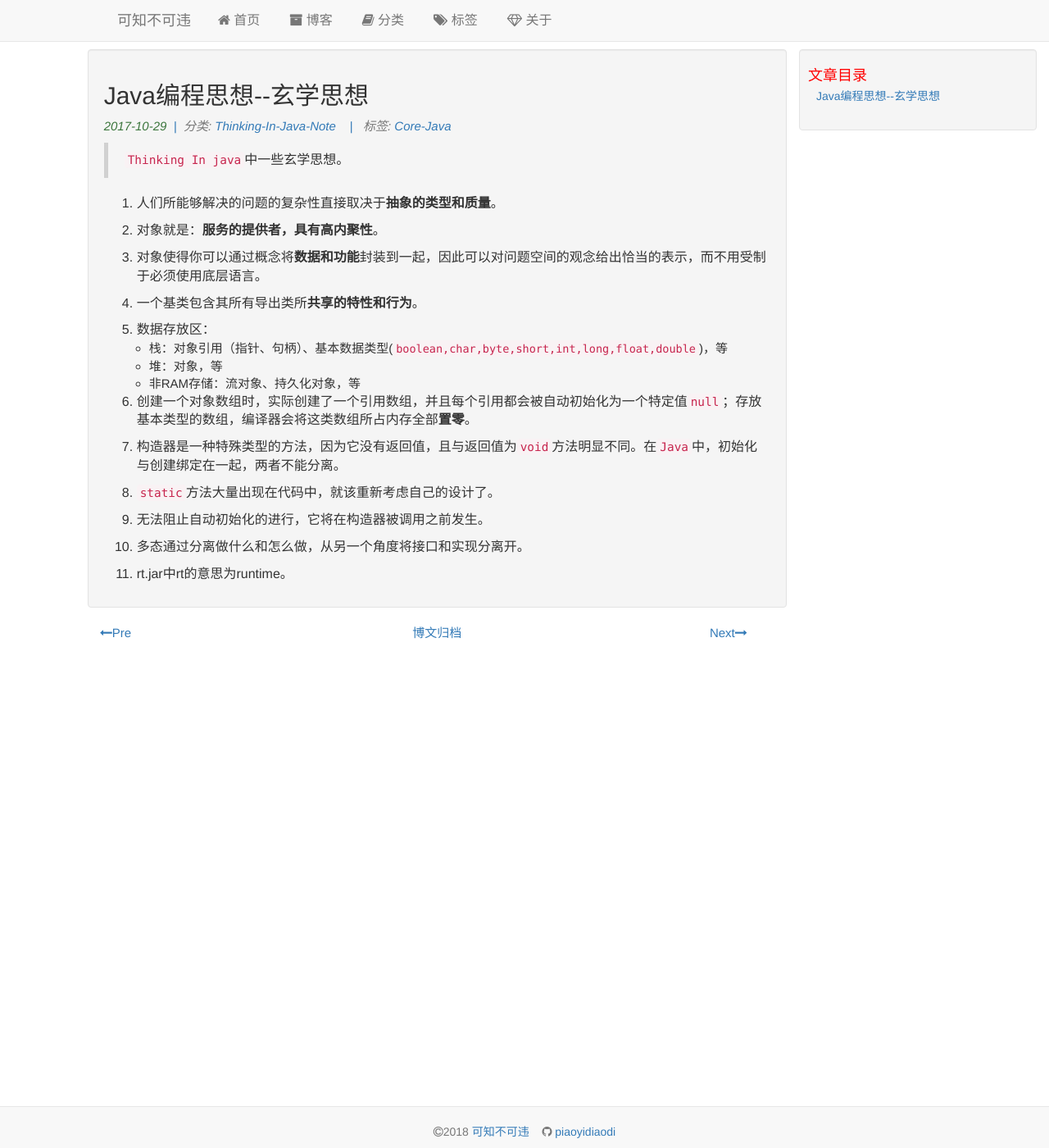
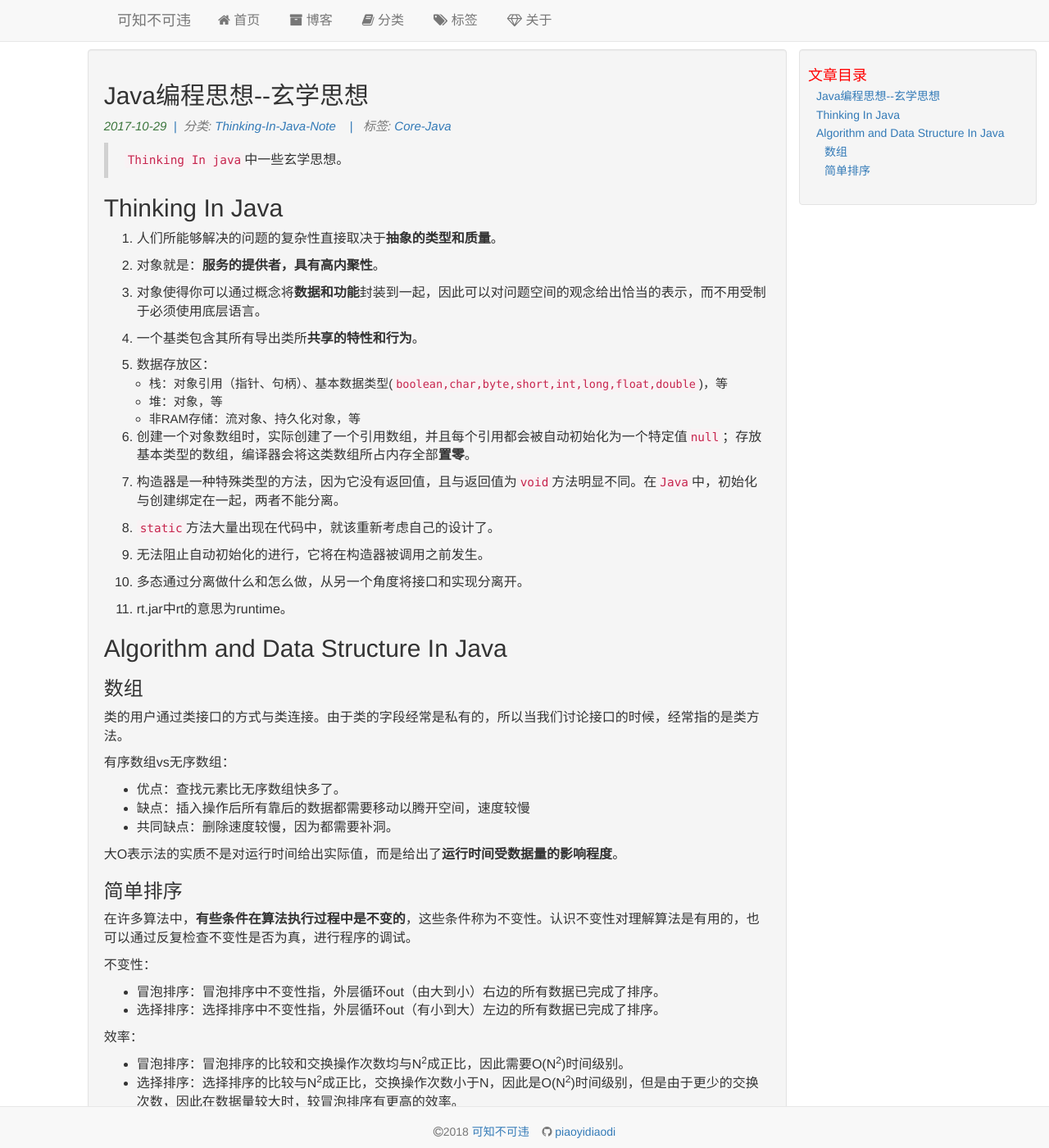
Before and after one commit to piaoyidaodi/piaoyidaodi.github.io, a Jekyll site: the page built from _posts/2017-10-29-thinking-in-java-note-metaphysical-mind.md, in a window 1280 px wide and 1400 px high. Shown: the whole window at 82% size. Built offline with Jekyll 4.4.1, drawn with Linux system fonts in a browser that asks for light colours.

Commit message:
add array and sort part

```diff
--- a/_posts/2017-10-29-thinking-in-java-note-metaphysical-mind.md
+++ b/_posts/2017-10-29-thinking-in-java-note-metaphysical-mind.md
@@ -5,6 +5,8 @@ categories: Thinking-In-Java-Note
 tag: Core-Java
 ---
 > `Thinking In java`中一些玄学思想。
+
+## Thinking In Java
 
 1. 人们所能够解决的问题的复杂性直接取决于**抽象的类型和质量**。
 
@@ -30,3 +32,28 @@ tag: Core-Java
 10. 多态通过分离做什么和怎么做，从另一个角度将接口和实现分离开。
 
 11. rt.jar中rt的意思为runtime。
+
+## Algorithm and Data Structure In Java
+
+### 数组
+
+类的用户通过类接口的方式与类连接。由于类的字段经常是私有的，所以当我们讨论接口的时候，经常指的是类方法。
+
+有序数组vs无序数组：
+- 优点：查找元素比无序数组快多了。
+- 缺点：插入操作后所有靠后的数据都需要移动以腾开空间，速度较慢
+- 共同缺点：删除速度较慢，因为都需要补洞。
+
+大O表示法的实质不是对运行时间给出实际值，而是给出了**运行时间受数据量的影响程度**。
+
+### 简单排序
+
+在许多算法中，**有些条件在算法执行过程中是不变的**，这些条件称为不变性。认识不变性对理解算法是有用的，也可以通过反复检查不变性是否为真，进行程序的调试。
+
+不变性：
+- 冒泡排序：冒泡排序中不变性指，外层循环out（由大到小）右边的所有数据已完成了排序。
+- 选择排序：选择排序中不变性指，外层循环out（有小到大）左边的所有数据已完成了排序。
+
+效率：
+- 冒泡排序：冒泡排序的比较和交换操作次数均与N<sup>2</sup>成正比，因此需要O(N<sup>2</sup>)时间级别。
+- 选择排序：选择排序的比较与N<sup>2</sup>成正比，交换操作次数小于N，因此是O(N<sup>2</sup>)时间级别，但是由于更少的交换次数，因此在数据量较大时，较冒泡排序有更高的效率。
```
